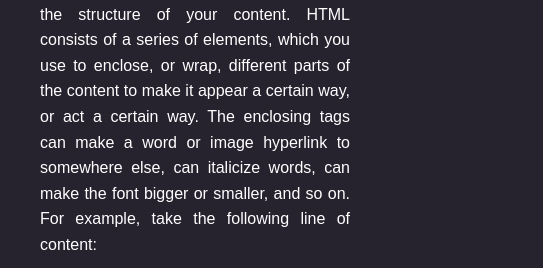
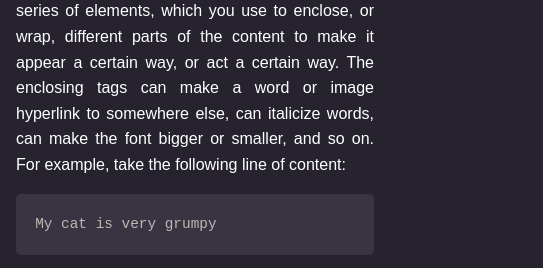
Before and after one commit to thepran/html-documentation, a plain HTML site: page index.html in a window 390 px wide. Shown: the part 576-844 px from the top of the page, 543 px wide, since content can reach past the window. Drawn offline with Linux system fonts and the light colour scheme.

Commit message:
reduce padding for mobile view and andded overflow in code

```diff
--- a/style.css
+++ b/style.css
@@ -81,6 +81,7 @@ body {
   color: #bbb8b3;
   font-size: 0.9rem;
   border-radius: 0.3rem;
+  overflow-x: scroll;
 }
 .main-section code .code-element {
   color: #6161c0;
@@ -143,3 +144,9 @@ body {
     top: 0;
   }
 }
+
+@media (max-width: 480px) {
+  #main-doc {
+    padding: 1rem;
+  }
+}
```
